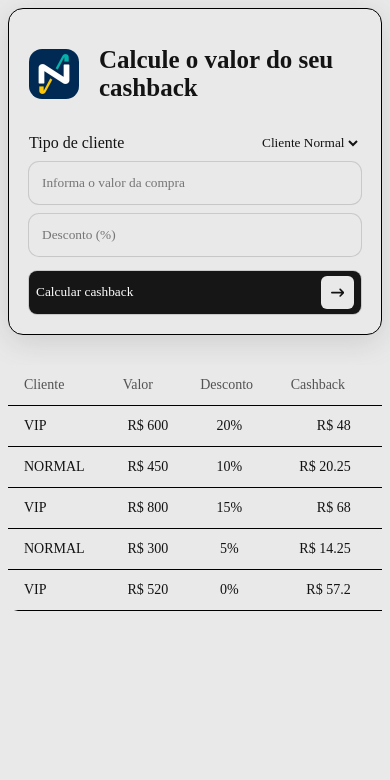
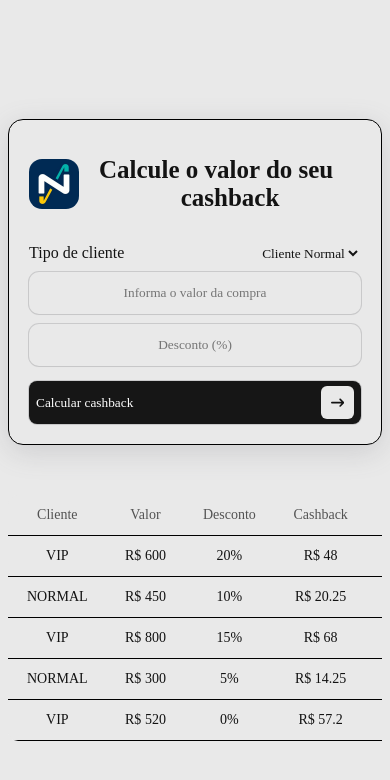
Before and after one commit to taylan04/nology-cashback-app, a React (Vite) app in the folder front-end/: page / in a window 390 px wide. Shown: the top 780 px of the page. Built offline with nearby package versions, Linux system fonts and the light colour scheme; a web font is replaced by a local one.

Commit message:
feat: aplicando responsividade e melhoras de visual

```diff
--- a/front-end/src/App.css
+++ b/front-end/src/App.css
@@ -16,6 +16,7 @@
   --color-input-border: rgba(27, 31, 35, 0.15);
   --color-shadow: rgba(100, 100, 111, 0.2);
 
+  --color-hover: #161616b4;
   --color-button-bg: #161616;
   --color-button-text: #ffffff;
 
@@ -31,6 +32,7 @@
     --color-input-border: rgba(148, 163, 184, 0.3);
     --color-shadow: rgba(0, 0, 0, 0.5);
 
+    --color-hover: #ffffff42;
     --color-button-bg: #f1f5f9;
     --color-button-text: #161616;
 
--- a/front-end/src/components/form/Form.module.css
+++ b/front-end/src/components/form/Form.module.css
@@ -67,6 +67,12 @@
     align-items: center;
     justify-content: space-between;
     font-weight: 500;
+    text-align: center;
+    transition: 0.3s;
+}
+
+.Container > button:hover {
+    box-shadow: var(--color-hover) 0px 0px 13px 0px;
 }
 
 .DetalheBotao {
@@ -80,3 +86,7 @@
 .DetalheBotao > .iconeBotao {
     color: var(--color-detail-bg);
 }
+
+@media (min-width: 990px) {
+
+}
--- a/front-end/src/components/historico/Historico.module.css
+++ b/front-end/src/components/historico/Historico.module.css
@@ -1,7 +1,7 @@
 .TableWrapper {
-  width: 100%;
+  width: auto;
+  max-width: 100%;
   overflow-x: auto;
-  margin-top: 30px;
 }
 
 .Tabela {
@@ -53,3 +53,7 @@
   color: var(--color-text);
   opacity: 0.6;
 }
+
+@media (min-width: 990px) {
+
+}
--- a/front-end/src/pages/Home.jsx
+++ b/front-end/src/pages/Home.jsx
@@ -1,5 +1,6 @@
 import Historico from "../components/historico/Historico"
 import Form from "../components/form/Form"
+import styles from './Home.module.css'
 
 export default function Home() {
 
@@ -47,9 +48,9 @@ export default function Home() {
     ];
 
     return (
-        <>
-        <Form />
-        <Historico historico={historicoMock} />
-        </>
+        <div className={styles.Container}>
+            <Form />
+            <Historico historico={historicoMock} />
+        </div>
     )
 }
--- a/front-end/src/pages/Home.module.css
+++ b/front-end/src/pages/Home.module.css
@@ -0,0 +1,15 @@
+.Container {
+    display: flex;
+    flex-direction: column;
+    align-items: center;
+    justify-content: center;
+    text-align-last: center;
+    height: 100vh;
+    gap: 50px;
+}
+
+@media (min-width: 990px) {
+    .Container {
+        flex-direction: row;
+    }
+}
```
